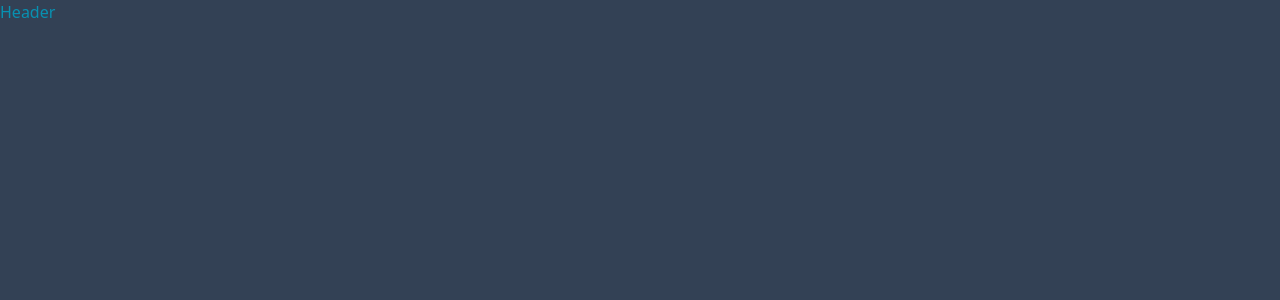
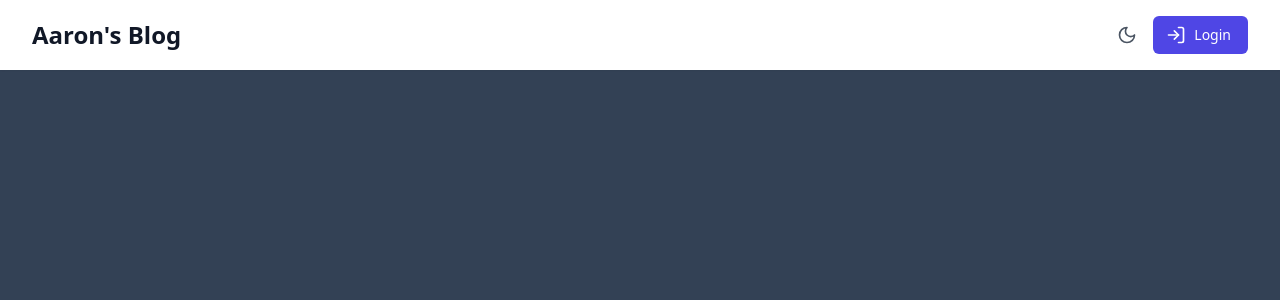
Before and after one commit to BAronHW/csblog, a React (Vite) app: page / in a window 1280 px wide. Shown: the top 300 px of the page. Built offline with nearby package versions, Linux system fonts and the light colour scheme.

Commit message:
added dark-mode

```diff
--- a/package.json
+++ b/package.json
@@ -10,6 +10,7 @@
     "preview": "vite preview"
   },
   "dependencies": {
+    "lucide-react": "^0.435.0",
     "react": "^18.3.1",
     "react-dom": "^18.3.1"
   },
--- a/src/App.jsx
+++ b/src/App.jsx
@@ -5,10 +5,11 @@ import './output.css'
 import Header from './Components/Header'
 
 function App() {
+  const [darkmode , setdarkmode] = useState(true);
 
   return (
-    <div className='bg-slate-700 text-cyan-600 min-h-screen'>
-      <Header></Header>
+    <div className={`${darkmode ? "bg-slate-700 text-cyan-600 min-h-screen" : "bg-slate-300 text-cyan-600 min-h-screen"}`}>
+      <Header darkmode={darkmode} setdarkmode={setdarkmode}></Header>
     </div>
   )
 }
--- a/src/Components/Header.jsx
+++ b/src/Components/Header.jsx
@@ -1,9 +1,40 @@
-import React from 'react'
+import React, { useState } from 'react';
+import { Moon, LogIn, Sun } from 'lucide-react';
 
-function Header() {
+const Header = ({darkmode, setdarkmode}) => {
+
+    const handledarkmodeclick = () =>{
+        setdarkmode(!darkmode)
+        console.log(darkmode);
+    }
+
   return (
-    <div>Header</div>
-  )
-}
+    <header className="bg-white dark:bg-gray-800 shadow-sm">
+      <div className="max-w-7xl mx-auto px-4 sm:px-6 lg:px-8">
+        <div className="flex justify-between items-center py-4">
+          <h1 className="text-2xl font-bold text-gray-900 dark:text-white">
+            Aaron's Blog
+          </h1>
+          <div className="flex space-x-2">
+            <button
+              className="p-2 rounded-full text-gray-600 hover:bg-gray-100 dark:text-gray-300 dark:hover:bg-gray-700 focus:outline-none focus:ring-2 focus:ring-offset-2 focus:ring-indigo-500"
+              aria-label="Toggle dark mode"
 
-export default Header
+              onClick={handledarkmodeclick}
+            >
+              {darkmode?<Moon size={20} /> : <Sun size={20}/>}
+            </button>
+            <button
+              className="inline-flex items-center px-4 py-2 border border-transparent text-sm font-medium rounded-md text-white bg-indigo-600 hover:bg-indigo-700 focus:outline-none focus:ring-2 focus:ring-offset-2 focus:ring-indigo-500"
+            >
+              <LogIn className="mr-2 -ml-1" size={20} />
+              Login
+            </button>
+          </div>
+        </div>
+      </div>
+    </header>
+  );
+};
+
+export default Header;
--- a/src/output.css
+++ b/src/output.css
@@ -554,8 +554,89 @@ video {
   --tw-contain-style:  ;
 }
 
+.mx-auto {
+  margin-left: auto;
+  margin-right: auto;
+}
+
+.-ml-1 {
+  margin-left: -0.25rem;
+}
+
+.mr-2 {
+  margin-right: 0.5rem;
+}
+
+.flex {
+  display: flex;
+}
+
+.inline-flex {
+  display: inline-flex;
+}
+
 .min-h-screen {
   min-height: 100vh;
+}
+
+.max-w-7xl {
+  max-width: 80rem;
+}
+
+.flex-row {
+  flex-direction: row;
+}
+
+.flex-col {
+  flex-direction: column;
+}
+
+.items-center {
+  align-items: center;
+}
+
+.justify-end {
+  justify-content: flex-end;
+}
+
+.justify-between {
+  justify-content: space-between;
+}
+
+.justify-around {
+  justify-content: space-around;
+}
+
+.justify-evenly {
+  justify-content: space-evenly;
+}
+
+.space-x-4 > :not([hidden]) ~ :not([hidden]) {
+  --tw-space-x-reverse: 0;
+  margin-right: calc(1rem * var(--tw-space-x-reverse));
+  margin-left: calc(1rem * calc(1 - var(--tw-space-x-reverse)));
+}
+
+.space-x-2 > :not([hidden]) ~ :not([hidden]) {
+  --tw-space-x-reverse: 0;
+  margin-right: calc(0.5rem * var(--tw-space-x-reverse));
+  margin-left: calc(0.5rem * calc(1 - var(--tw-space-x-reverse)));
+}
+
+.rounded-full {
+  border-radius: 9999px;
+}
+
+.rounded-md {
+  border-radius: 0.375rem;
+}
+
+.border {
+  border-width: 1px;
+}
+
+.border-transparent {
+  border-color: transparent;
 }
 
 .bg-slate-700 {
@@ -563,7 +644,146 @@ video {
   background-color: rgb(51 65 85 / var(--tw-bg-opacity));
 }
 
+.bg-indigo-600 {
+  --tw-bg-opacity: 1;
+  background-color: rgb(79 70 229 / var(--tw-bg-opacity));
+}
+
+.bg-white {
+  --tw-bg-opacity: 1;
+  background-color: rgb(255 255 255 / var(--tw-bg-opacity));
+}
+
+.bg-slate-300 {
+  --tw-bg-opacity: 1;
+  background-color: rgb(203 213 225 / var(--tw-bg-opacity));
+}
+
+.p-2 {
+  padding: 0.5rem;
+}
+
+.px-4 {
+  padding-left: 1rem;
+  padding-right: 1rem;
+}
+
+.py-2 {
+  padding-top: 0.5rem;
+  padding-bottom: 0.5rem;
+}
+
+.py-4 {
+  padding-top: 1rem;
+  padding-bottom: 1rem;
+}
+
+.text-2xl {
+  font-size: 1.5rem;
+  line-height: 2rem;
+}
+
+.text-sm {
+  font-size: 0.875rem;
+  line-height: 1.25rem;
+}
+
+.font-bold {
+  font-weight: 700;
+}
+
+.font-medium {
+  font-weight: 500;
+}
+
 .text-cyan-600 {
   --tw-text-opacity: 1;
   color: rgb(8 145 178 / var(--tw-text-opacity));
 }
+
+.text-gray-600 {
+  --tw-text-opacity: 1;
+  color: rgb(75 85 99 / var(--tw-text-opacity));
+}
+
+.text-gray-900 {
+  --tw-text-opacity: 1;
+  color: rgb(17 24 39 / var(--tw-text-opacity));
+}
+
+.text-white {
+  --tw-text-opacity: 1;
+  color: rgb(255 255 255 / var(--tw-text-opacity));
+}
+
+.shadow-sm {
+  --tw-shadow: 0 1px 2px 0 rgb(0 0 0 / 0.05);
+  --tw-shadow-colored: 0 1px 2px 0 var(--tw-shadow-color);
+  box-shadow: var(--tw-ring-offset-shadow, 0 0 #0000), var(--tw-ring-shadow, 0 0 #0000), var(--tw-shadow);
+}
+
+.hover\:bg-gray-100:hover {
+  --tw-bg-opacity: 1;
+  background-color: rgb(243 244 246 / var(--tw-bg-opacity));
+}
+
+.hover\:bg-indigo-700:hover {
+  --tw-bg-opacity: 1;
+  background-color: rgb(67 56 202 / var(--tw-bg-opacity));
+}
+
+.focus\:outline-none:focus {
+  outline: 2px solid transparent;
+  outline-offset: 2px;
+}
+
+.focus\:ring-2:focus {
+  --tw-ring-offset-shadow: var(--tw-ring-inset) 0 0 0 var(--tw-ring-offset-width) var(--tw-ring-offset-color);
+  --tw-ring-shadow: var(--tw-ring-inset) 0 0 0 calc(2px + var(--tw-ring-offset-width)) var(--tw-ring-color);
+  box-shadow: var(--tw-ring-offset-shadow), var(--tw-ring-shadow), var(--tw-shadow, 0 0 #0000);
+}
+
+.focus\:ring-indigo-500:focus {
+  --tw-ring-opacity: 1;
+  --tw-ring-color: rgb(99 102 241 / var(--tw-ring-opacity));
+}
+
+.focus\:ring-offset-2:focus {
+  --tw-ring-offset-width: 2px;
+}
+
+@media (min-width: 640px) {
+  .sm\:px-6 {
+    padding-left: 1.5rem;
+    padding-right: 1.5rem;
+  }
+}
+
+@media (min-width: 1024px) {
+  .lg\:px-8 {
+    padding-left: 2rem;
+    padding-right: 2rem;
+  }
+}
+
+@media (prefers-color-scheme: dark) {
+  .dark\:bg-gray-800 {
+    --tw-bg-opacity: 1;
+    background-color: rgb(31 41 55 / var(--tw-bg-opacity));
+  }
+
+  .dark\:text-gray-300 {
+    --tw-text-opacity: 1;
+    color: rgb(209 213 219 / var(--tw-text-opacity));
+  }
+
+  .dark\:text-white {
+    --tw-text-opacity: 1;
+    color: rgb(255 255 255 / var(--tw-text-opacity));
+  }
+
+  .dark\:hover\:bg-gray-700:hover {
+    --tw-bg-opacity: 1;
+    background-color: rgb(55 65 81 / var(--tw-bg-opacity));
+  }
+}
```
Also changed, not shown: 1 other file (tests, documents, lock files or other folders).
